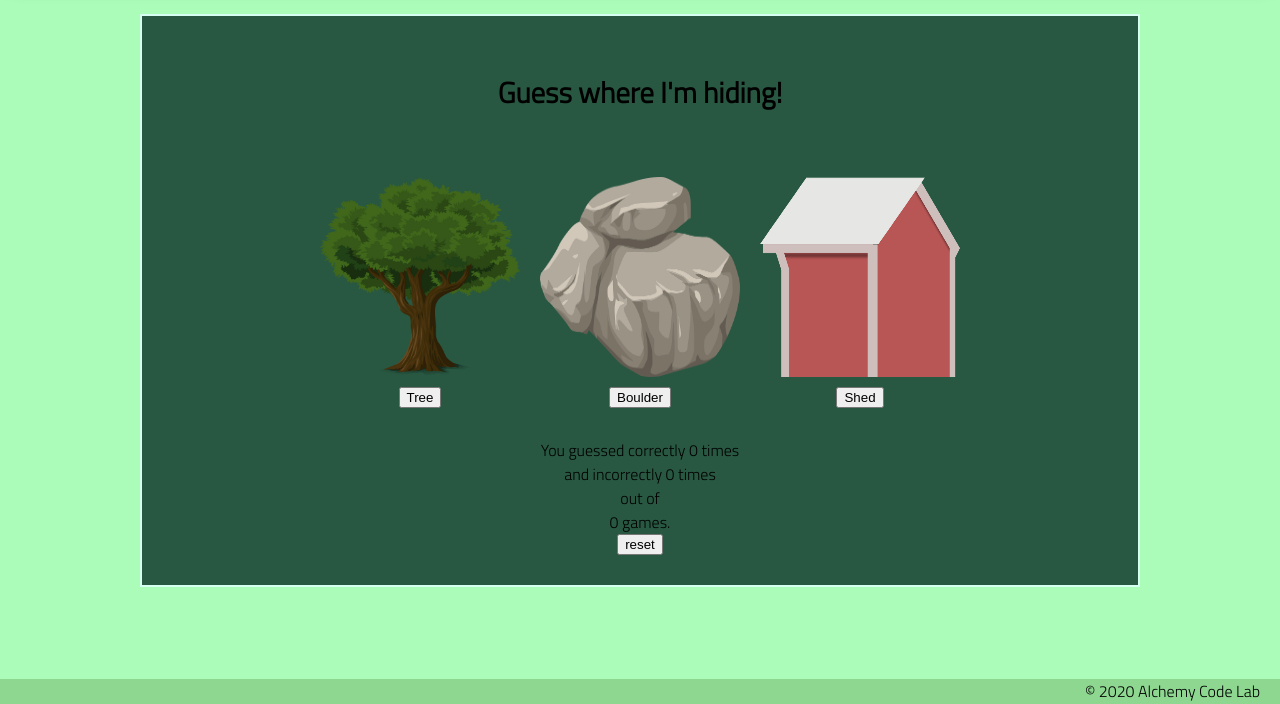
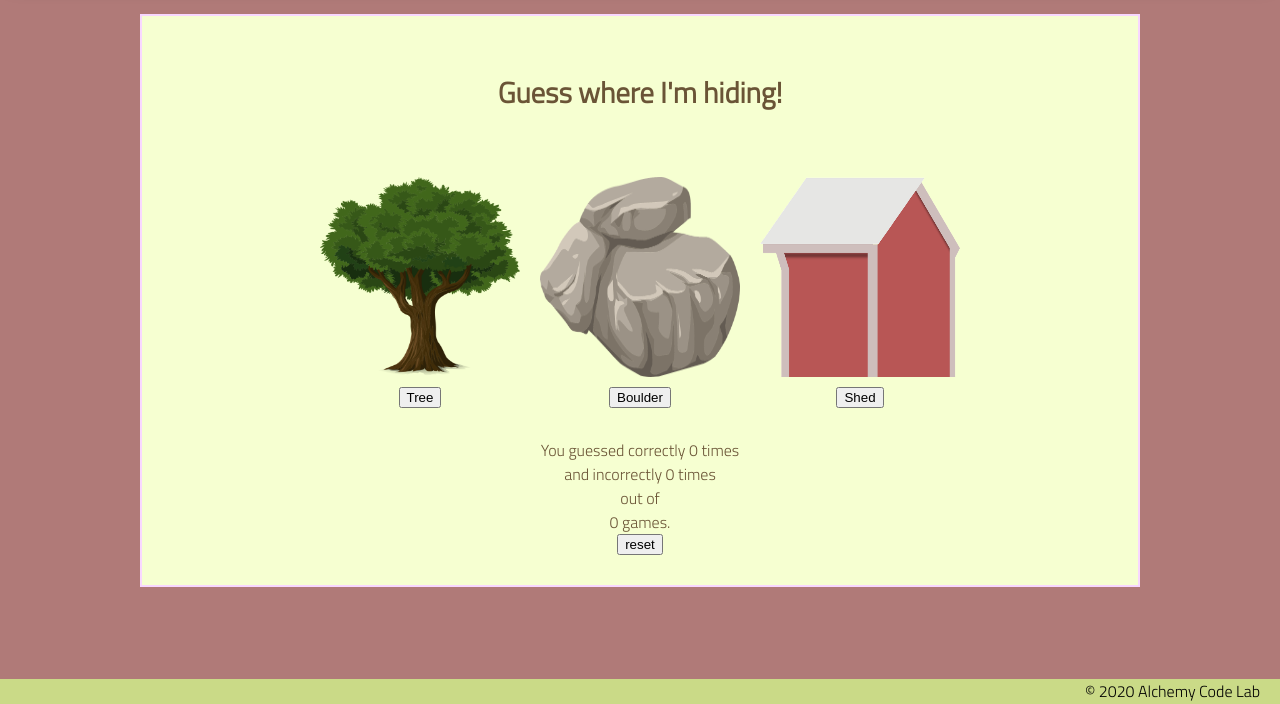
Before and after one commit to Adam-Robson/half-baked-web-01-hide-and-seek, a plain HTML site: page index.html in a window 1280 px wide. Shown: the part 96-800 px from the top of the page. Drawn offline with Linux system fonts and the light colour scheme.

Commit message:
changes to css

```diff
--- a/styles/style.css
+++ b/styles/style.css
@@ -1,9 +1,9 @@
 body {
-    --color1: hsla(159, 100%, 92%, 1);
-    --color2: hsla(130, 93%, 83%, 1);
-    --color3: hsla(123, 48%, 70%, 1);
-    --color4: hsla(160, 26%, 58%, 1);
-    --color5: hsla(153, 38%, 25%, 1);
+    --color1: rgb(248, 215, 255);
+    --color2: rgb(176, 122, 120);
+    --color3: rgb(202, 218, 135);
+    --color4: rgb(252, 195, 171);
+    --color5: rgb(246, 255, 209);
     --header-height: 80px;
     --shadow: 0px 10px 20px -12px rgba(0, 0, 0, 0.45);
     --gutter: 30px;
@@ -34,6 +34,7 @@ section {
     margin-top: var(--gutter);
     margin-bottom: var(--gutter);
     border: solid 2px var(--color1);
+    color: rgb(106, 84, 54);
 }
 
 header {
```
